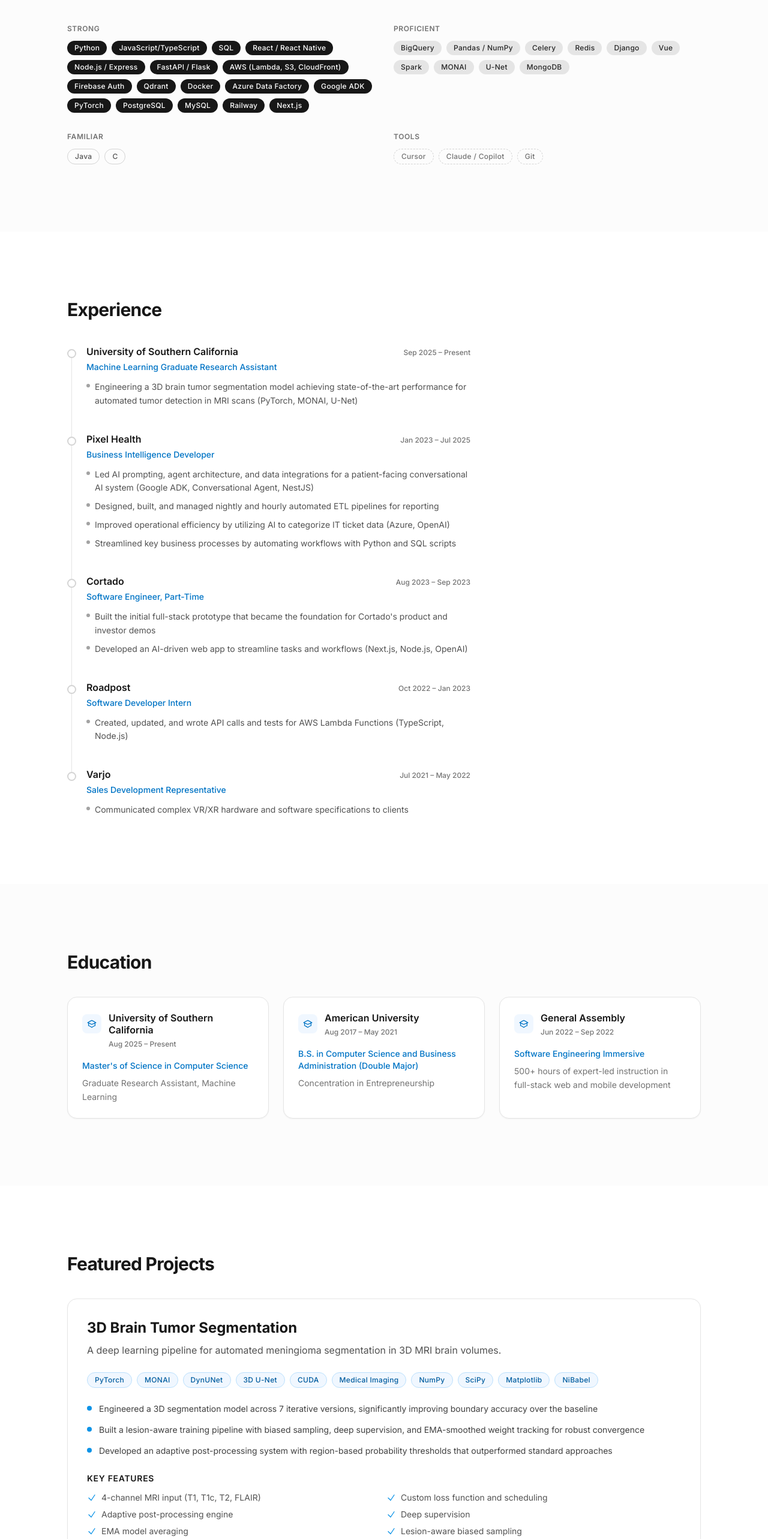
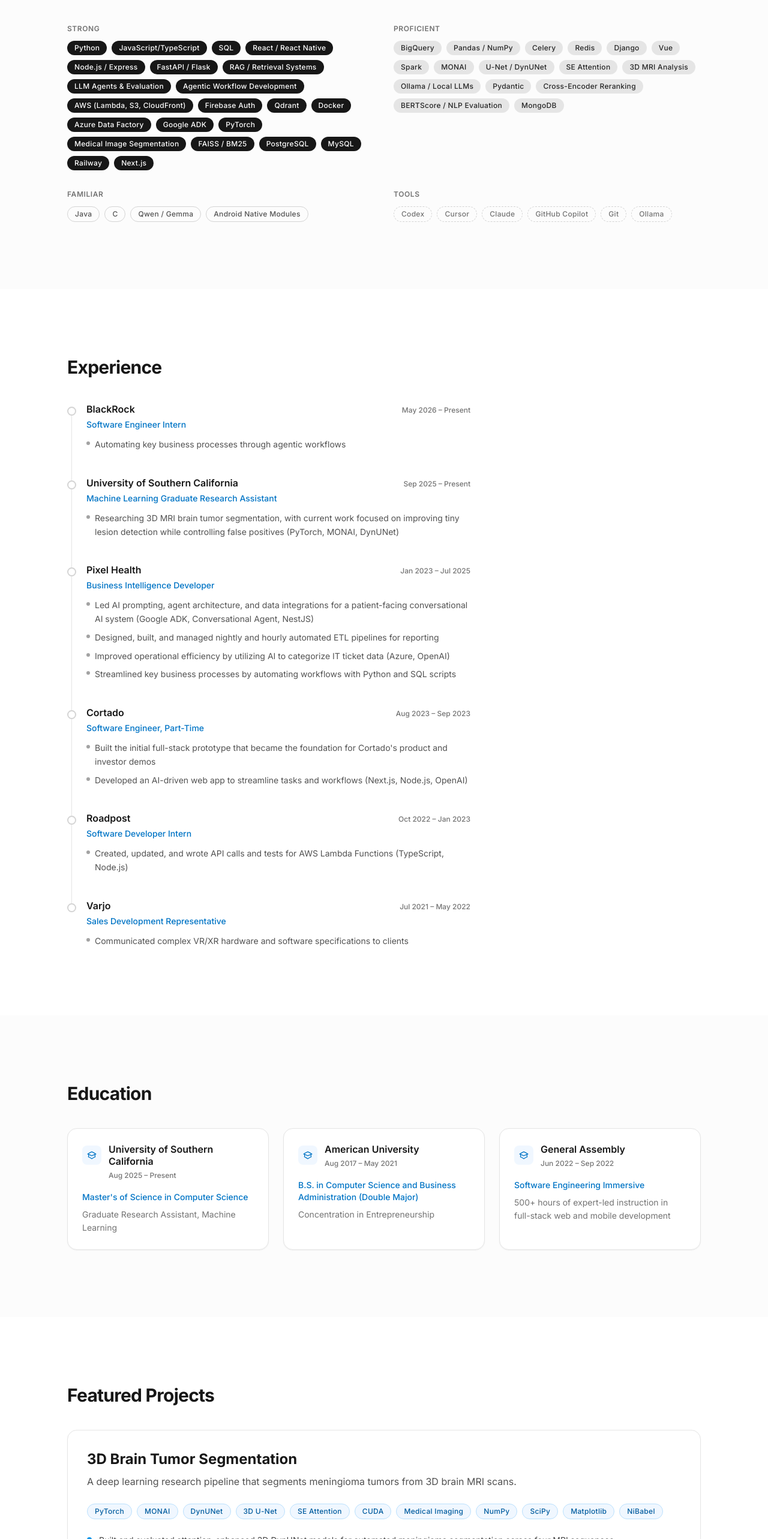
Before and after one commit to anovick1/PersonalWebsite, a React (Create React App) app: page / in a window 1280 px wide. Shown: the part 1460-4026 px from the top of the page at 60% size. Built offline with nearby package versions, Linux system fonts and the light colour scheme.

Commit message:
Update portfolio projects and skills

```diff
--- a/src/components/TimelineItem.jsx
+++ b/src/components/TimelineItem.jsx
@@ -27,9 +27,14 @@
           {dates}
         </span>
       </div>
-      <p className="text-sm font-medium text-accent-600 dark:text-accent-400 mb-3">
+      <p
+        className={`text-sm font-medium text-accent-600 dark:text-accent-400 ${
+          bullets.length > 0 ? 'mb-3' : ''
+        }`}
+      >
         {title}
       </p>
+      {bullets.length > 0 && (
         <ul className="space-y-2">
           {bullets.map((b, i) => (
             <li
@@ -45,6 +50,7 @@
             </li>
           ))}
         </ul>
+      )}
     </div>
   </motion.div>
 );
--- a/src/data/content.js
+++ b/src/data/content.js
@@ -63,6 +63,9 @@
     'React / React Native',
     'Node.js / Express',
     'FastAPI / Flask',
+    'RAG / Retrieval Systems',
+    'LLM Agents & Evaluation',
+    'Agentic Workflow Development',
     'AWS (Lambda, S3, CloudFront)',
     'Firebase Auth',
     'Qdrant',
@@ -70,6 +73,8 @@
     'Azure Data Factory',
     'Google ADK',
     'PyTorch',
+    'Medical Image Segmentation',
+    'FAISS / BM25',
     'PostgreSQL',
     'MySQL',
     'Railway',
@@ -84,20 +89,34 @@
     'Vue',
     'Spark',
     'MONAI',
-    'U-Net',
+    'U-Net / DynUNet',
+    'SE Attention',
+    '3D MRI Analysis',
+    'Ollama / Local LLMs',
+    'Pydantic',
+    'Cross-Encoder Reranking',
+    'BERTScore / NLP Evaluation',
     'MongoDB',
   ],
-  familiar: ['Java', 'C'],
-  tools: ['Cursor', 'Claude / Copilot', 'Git'],
+  familiar: ['Java', 'C', 'Qwen / Gemma', 'Android Native Modules'],
+  tools: ['Codex', 'Cursor', 'Claude', 'GitHub Copilot', 'Git', 'Ollama'],
 };
 
 export const experience = [
+  {
+    company: 'BlackRock',
+    title: 'Software Engineer Intern',
+    dates: 'May 2026 – Present',
+    bullets: [
+      'Automating key business processes through agentic workflows',
+    ],
+  },
   {
     company: 'University of Southern California',
     title: 'Machine Learning Graduate Research Assistant',
     dates: 'Sep 2025 – Present',
     bullets: [
-      'Engineering a 3D brain tumor segmentation model achieving state-of-the-art performance for automated tumor detection in MRI scans (PyTorch, MONAI, U-Net)',
+      'Researching 3D MRI brain tumor segmentation, with current work focused on improving tiny lesion detection while controlling false positives (PyTorch, MONAI, DynUNet)',
     ],
   },
   {
@@ -142,12 +161,13 @@
   {
     title: '3D Brain Tumor Segmentation',
     oneLiner:
-      'A deep learning pipeline for automated meningioma segmentation in 3D MRI brain volumes.',
+      'A deep learning research pipeline that segments meningioma tumors from 3D brain MRI scans.',
     tech: [
       'PyTorch',
       'MONAI',
       'DynUNet',
       '3D U-Net',
+      'SE Attention',
       'CUDA',
       'Medical Imaging',
       'NumPy',
@@ -156,20 +176,98 @@
       'NiBabel',
     ],
     bullets: [
-      'Engineered a 3D segmentation model across 7 iterative versions, significantly improving boundary accuracy over the baseline',
-      'Built a lesion-aware training pipeline with biased sampling, deep supervision, and EMA-smoothed weight tracking for robust convergence',
-      'Developed an adaptive post-processing system with region-based probability thresholds that outperformed standard approaches',
+      'Built and evaluated attention-enhanced 3D DynUNet models for automated meningioma segmentation across four MRI sequences',
+      'Built a lesion-aware training pipeline with biased patch sampling, deep supervision, EMA-smoothed checkpoints, and component-weighted loss experiments',
+      'Continuing research on tiny lesion detection using targeted sampling, custom loss weighting, and multi-scale inference to balance sensitivity with false positives',
     ],
     features: [
       '4-channel MRI input (T1, T1c, T2, FLAIR)',
-      'Custom loss function and scheduling',
-      'Adaptive post-processing engine',
-      'Deep supervision',
-      'EMA model averaging',
-      'Lesion-aware biased sampling',
-      'Automated error analysis pipeline',
+      'Decoder SE attention',
+      'Tiny lesion optimization',
     ],
     metrics: null,
+    images: [],
+  },
+  {
+    title: 'Heads Up Medics',
+    oneLiner:
+      'A defense-focused field care system for TBI triage, AI-assisted medic decision support, and autonomous medical resupply in austere environments.',
+    tech: [
+      'React Native',
+      'TypeScript',
+      'Python',
+      'FastAPI',
+      'Qwen3',
+      'Android',
+      'Clinical Decision Support',
+      'Drone Resupply',
+    ],
+    bullets: [
+      'Built an offline-first Android triage app for combat medics assessing TBI risk without imaging or specialist support',
+      'Ran a local Qwen3 model directly on the phone for on-device AI guidance in low-connectivity field environments',
+      'Connected structured medic assessments to a FastAPI resupply engine that maps clinical rules into drone-ready medical payloads',
+    ],
+    features: [
+      'Offline TBI triage workflow',
+      'On-device Qwen3 guidance',
+      'Drone resupply payload planning',
+    ],
+    metrics: null,
+    images: [],
+  },
+  {
+    title: 'Hallucination-Resistant Multi-Hop QA',
+    oneLiner:
+      'An evidence-grounded RAG pipeline for multi-hop question answering that reduces hallucinations through hybrid retrieval, reranking, citation selection, and answer verification.',
+    tech: [
+      'Python',
+      'RAG',
+      'BM25',
+      'FAISS',
+      'Ollama',
+      'Gemma',
+      'Qwen',
+      'Cross-Encoder Reranking',
+      'BERTScore',
+      'NLI Verification',
+      'HotpotQA',
+    ],
+    bullets: [
+      'Built a zero-shot, evidence-based RAG pipeline for HotpotQA using hybrid retrieval, fuzzy title matching, reranking, citation selection, and verification',
+      'Ran local inference with pretrained models through Ollama, including Gemma/Qwen generators and qwen3 embeddings, without task-specific fine-tuning',
+      'Evaluated on 7,405 HotpotQA examples: 46.8% EM, 59.5% Token F1, 43.2% Joint F1, and 94.3% BERTScore F1',
+    ],
+    features: [
+      'Hybrid BM25 + FAISS retrieval',
+      'Cross-encoder reranking',
+      'NLI-style verification',
+    ],
+    metrics: [
+      {
+        label: 'Exact Match',
+        baseline: 'Official',
+        final: '46.8%',
+        delta: 'strict',
+      },
+      {
+        label: 'Token F1',
+        baseline: 'Official',
+        final: '59.5%',
+        delta: 'partial',
+      },
+      {
+        label: 'Joint F1',
+        baseline: 'Official',
+        final: '43.2%',
+        delta: 'zero-shot',
+      },
+      {
+        label: 'BERTScore F1',
+        baseline: 'Semantic',
+        final: '94.3%',
+        delta: '+47.5 vs EM',
+      },
+    ],
     images: [],
   },
   {
```
Lines whose indentation alone changed are shown as unchanged.
